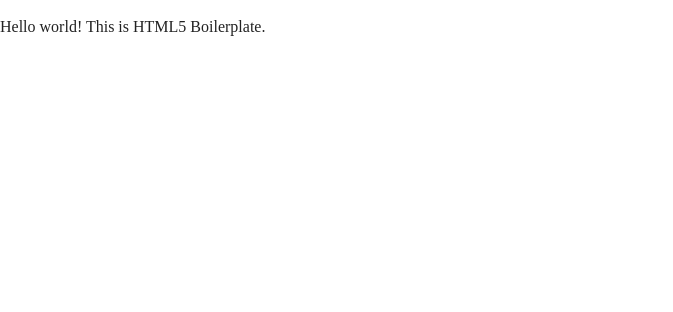
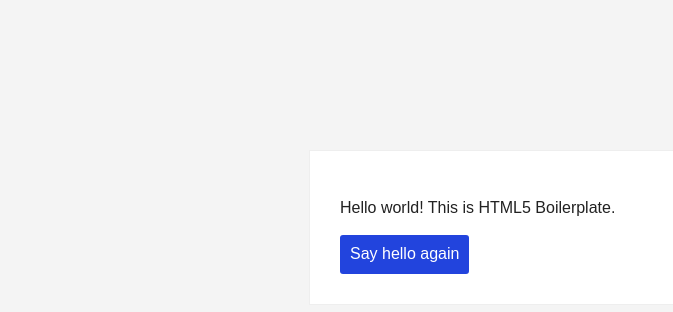
Before and after one commit to bhubr/javascript-sandbox, a plain HTML site: page index.html in a window 1280 px wide. Shown: the whole page, without its empty margins (0-673 px from the left). Drawn offline with nearby package versions, Linux system fonts and the light colour scheme.

Commit message:
Add basic styles and 'Say hello again' button

```diff
--- /dev/null
+++ b/css/styles.css
@@ -0,0 +1,18 @@
+body {
+	background: #f4f4f4;
+	font-family: Arial, Helvetica;
+}
+.container {
+  margin: 150px auto;
+	background: #fff;
+	border: 1px solid #eee;
+	padding: 30px;
+	width: 600px;
+}
+button {
+  background: #24d;
+  padding: 10px;
+  color: white;
+  border: none;
+  border-radius: 3px;
+}
--- a/index.html
+++ b/index.html
@@ -13,6 +13,7 @@
 
         <link rel="stylesheet" href="css/normalize.css">
         <link rel="stylesheet" href="css/main.css">
+        <link rel="stylesheet" href="css/styles.css">
     </head>
     <body>
         <!--[if lte IE 9]>
@@ -20,7 +21,10 @@
         <![endif]-->
 
         <!-- Add your site or application content here -->
-        <p>Hello world! This is HTML5 Boilerplate.</p>
+        <div class="container">
+            <p>Hello world! This is HTML5 Boilerplate.</p>
+            <button onclick="sayHelloAgain()">Say hello again</button>
+        </div>
         <script src="js/vendor/modernizr-3.5.0.min.js"></script>
         <script src="https://code.jquery.com/jquery-3.2.1.min.js" integrity="sha256-hwg4gsxgFZhOsEEamdOYGBf13FyQuiTwlAQgxVSNgt4=" crossorigin="anonymous"></script>
         <script>window.jQuery || document.write('<script src="js/vendor/jquery-3.2.1.min.js"><\/script>')</script>
@@ -33,5 +37,10 @@
             ga('create','UA-XXXXX-Y','auto');ga('send','pageview')
         </script>
         <script src="https://www.google-analytics.com/analytics.js" async defer></script>
+        <script>
+            function sayHelloAgain() {
+                alert('Hello world!');
+            }
+        </script>
     </body>
 </html>
```
